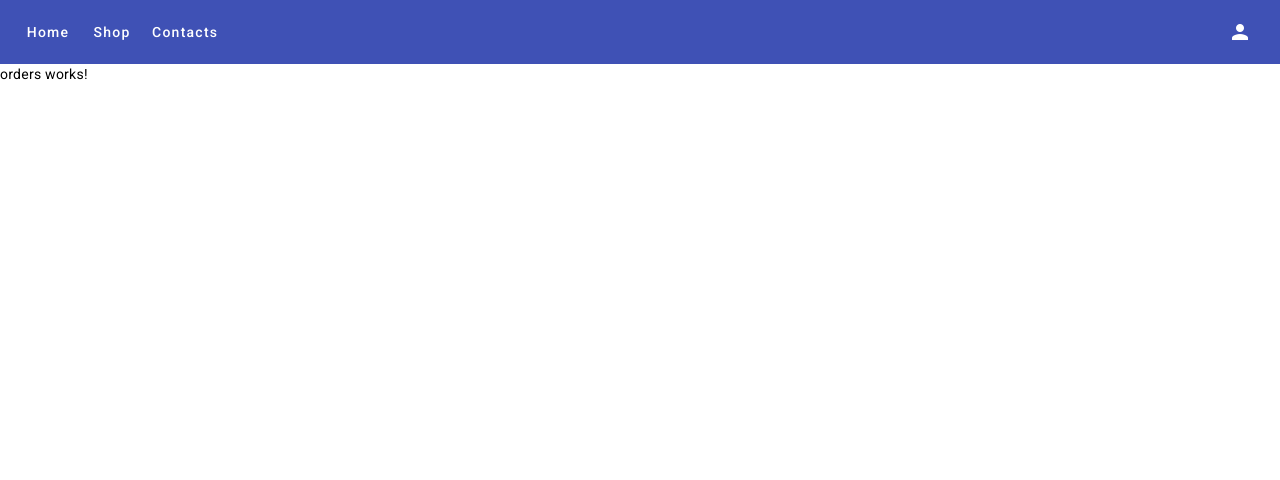
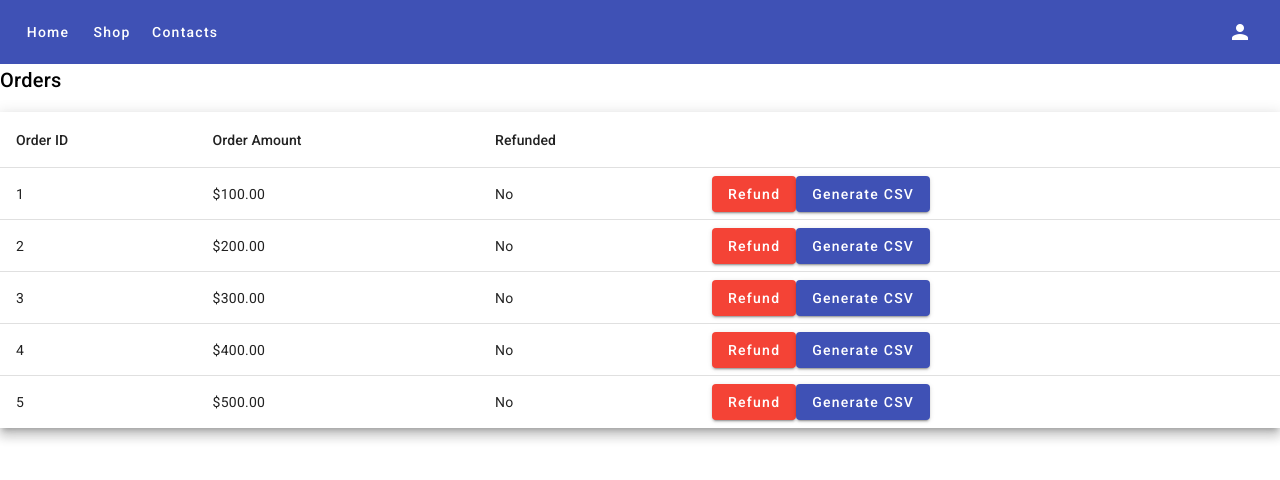
Before and after one commit to FilippoVetro/Progetto_QualcosaDalCarrello, an Angular app: page /orders in a window 1280 px wide. Shown: the top 480 px of the page. Built offline with nearby package versions, Linux system fonts and the light colour scheme; what angular-in-memory-web-api would draw is missing.

Commit message:
add order page

```diff
--- a/src/app/components/orders/orders.component.css
+++ b/src/app/components/orders/orders.component.css
@@ -0,0 +1,3 @@
+.mat-elevation-z8 {
+    margin-top: 16px;
+  }
--- a/src/app/components/orders/orders.component.html
+++ b/src/app/components/orders/orders.component.html
@@ -1 +1,42 @@
-<p>orders works!</p>
+<h2>Orders</h2>
+
+<div *ngIf="orders.length === 0">
+  <p>No orders found.</p>
+</div>
+
+<table mat-table [dataSource]="orders" class="mat-elevation-z8">
+  <ng-container matColumnDef="id">
+    <th mat-header-cell *matHeaderCellDef>Order ID</th>
+    <td mat-cell *matCellDef="let order">{{ order.id }}</td>
+  </ng-container>
+
+  <ng-container matColumnDef="amount">
+    <th mat-header-cell *matHeaderCellDef>Order Amount</th>
+    <td mat-cell *matCellDef="let order">{{ order.amount | currency }}</td>
+  </ng-container>
+
+  <ng-container matColumnDef="refunded">
+    <th mat-header-cell *matHeaderCellDef>Refunded</th>
+    <td mat-cell *matCellDef="let order">{{ order.refunded ? 'Yes' : 'No' }}</td>
+  </ng-container>
+
+  <ng-container matColumnDef="actions">
+    <th mat-header-cell *matHeaderCellDef></th>
+    <td mat-cell *matCellDef="let order">
+      <button mat-raised-button color="warn" [disabled]="order.refunded" (click)="openRefundOrder(order)">
+        Refund
+      </button>
+      <button mat-raised-button color="primary"  (click)="generateCSV(order)">Generate CSV</button>
+    </td>
+  </ng-container>
+
+  <tr mat-header-row *matHeaderRowDef="['id','amount', 'refunded', 'actions']"></tr>
+  <tr mat-row *matRowDef="let row; columns: ['id', 'amount', 'refunded', 'actions']"></tr>
+</table>
+
+<ng-template #refundModal let-modal>
+  <h2>Refund Order</h2>
+  <app-refund-cause (causeSelected)="refundCause = $event"></app-refund-cause>
+  <button mat-button (click)="refundOrder()">OK</button>
+  <button mat-button (click)="dismissRefundModal()">Close</button>
+</ng-template>
--- a/src/app/components/orders/orders.component.ts
+++ b/src/app/components/orders/orders.component.ts
@@ -1,10 +1,53 @@
-import { Component } from '@angular/core';
-
+import { Component, OnInit } from '@angular/core';
+import { Order } from '../../types/order.model';
+import { OrderService } from '../../services/order.service';
+import { MatDialog } from '@angular/material/dialog';
+import { ViewChild } from '@angular/core';
+import { TemplateRef } from '@angular/core';
 @Component({
   selector: 'app-orders',
   templateUrl: './orders.component.html',
   styleUrls: ['./orders.component.css']
 })
-export class OrdersComponent {
+export class OrdersComponent implements OnInit{
+  orders: Order[] = [];
+  refundCause: string;
+  @ViewChild('refundModal') refundModal: TemplateRef<any>;
+
+  constructor( private dialog: MatDialog, private orderService: OrderService) {}
+
+  ngOnInit() {
+    this.orders = this.orderService.getOrders();
+  }
+
+  openRefundOrder(order: Order) {
+    const dialogRef = this.dialog.open(this.refundModal, {
+      data: { order}
+    });
+
+    dialogRef.afterClosed().subscribe(result => {
+      if (result === 'refund') {
+        this.refundOrder();
+
+      }
+    });
+
+  }
+
+  refundOrder() {
+    // this.orderService.refundOrder(orderId, this.refundCause);
+    // this.orders = this.orderService.getOrders();
+    this.dialog.closeAll();
+  }
+
+  generateCSV(order: Order) {
+    const orderDetails = `Order ID: ${order.id}\nOrder Amount: ${order.amount}\nRefunded: ${order.refunded ? 'Yes' : 'No'}`;
+  console.log(orderDetails);
+
+  }
+
+  dismissRefundModal() {
+    this.dialog.closeAll();
+  }
 
 }
--- /dev/null
+++ b/src/app/components/refund-cause/refund-cause.component.html
@@ -0,0 +1,7 @@
+
+<h2>Select the cause of the refund:</h2>
+<mat-radio-group [(ngModel)]="refundCause" (ngModelChange)="selectCause($event)">
+  <mat-radio-button value="Damaged">Damaged</mat-radio-button>
+  <mat-radio-button value="Wrong item">Wrong item</mat-radio-button>
+  <mat-radio-button value="Change of mind">Change of mind</mat-radio-button>
+</mat-radio-group>
--- /dev/null
+++ b/src/app/components/refund-cause/refund-cause.component.ts
@@ -0,0 +1,16 @@
+import { Component, EventEmitter, Output } from '@angular/core';
+
+@Component({
+  selector: 'app-refund-cause',
+  templateUrl: './refund-cause.component.html',
+  styleUrls: ['./refund-cause.component.css']
+})
+export class RefundCauseComponent {
+  refundCause: string;
+  @Output() causeSelected = new EventEmitter<string>();
+
+  selectCause(cause: string) {
+    this.refundCause = cause;
+    this.causeSelected.emit(cause);
+  }
+}
--- a/src/app/material.module.ts
+++ b/src/app/material.module.ts
@@ -13,6 +13,8 @@ import { MatSelectModule } from '@angular/material/select';
 import { MatFormFieldModule } from '@angular/material/form-field';
 import { MatCheckboxModule } from '@angular/material/checkbox';
 import { MatDialogModule } from '@angular/material/dialog';
+import { MatTableModule } from '@angular/material/table';
+import {MatRadioModule} from '@angular/material/radio';
 
 
 @NgModule({
@@ -34,6 +36,8 @@ import { MatDialogModule } from '@angular/material/dialog';
     ReactiveFormsModule,
     MatSelectModule,
     MatDialogModule,
+    MatTableModule,
+    MatRadioModule,
 
   ],
 })
--- /dev/null
+++ b/src/app/services/order.service.ts
@@ -0,0 +1,45 @@
+import { Injectable } from '@angular/core';
+import { Order } from '../types/order.model';
+
+@Injectable({
+  providedIn: 'root'
+})
+export class OrderService {
+  private orders: Order[] = [];
+
+  constructor() {
+    this.createInitialOrders();
+  }
+
+  private createInitialOrders() {
+    for (let i = 1; i <= 5; i++) {
+        const order: Order = {
+          id: i,
+          amount: i * 100,
+          refunded: false
+        };
+        this.orders.push(order);
+      }
+  }
+
+  refundOrder(orderId: number, cause: string): Order[] {
+    const order = this.orders.find(o => o.id === orderId);
+    if (order) {
+      order.refunded = true;
+      order.refundCause = cause;
+    }
+    return this.orders;
+  }
+
+  getOrders(): Order[] {
+    return this.orders;
+  }
+
+  generateCSV(): string {
+    let csvContent = 'id,amount,refunded\n';
+    this.orders.forEach(order => {
+      csvContent += `${order.id},${order.amount},${order.refunded}\n`;
+    });
+    return csvContent;
+  }
+}
--- /dev/null
+++ b/src/app/types/order.model.ts
@@ -0,0 +1,6 @@
+export interface Order {
+    id: number;
+    amount: number;
+    refunded: boolean;
+    refundCause?: string;
+  }
--- a/src/styles.css
+++ b/src/styles.css
@@ -10,3 +10,6 @@ body {
 
 html, body { height: 100%; }
 body { margin: 0; font-family: Roboto, "Helvetica Neue", sans-serif; }
+
+html, body { height: 100%; }
+body { margin: 0; font-family: Roboto, "Helvetica Neue", sans-serif; }
```
Also changed, not shown: src/app/app.module.ts (+6 -2 lines), src/app/components/refund-cause/refund-cause.component.css (added), 1 other file (tests, documents, lock files or other folders).
